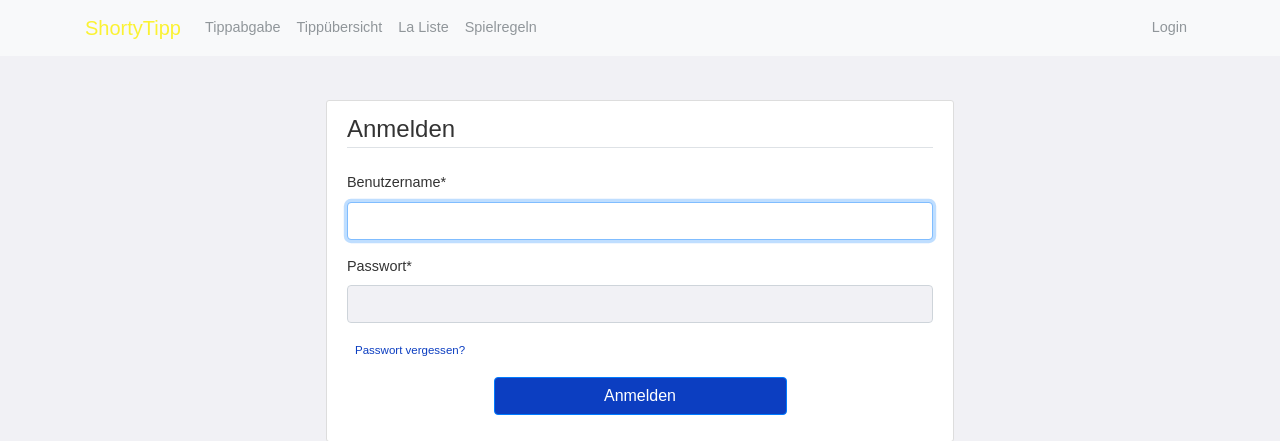
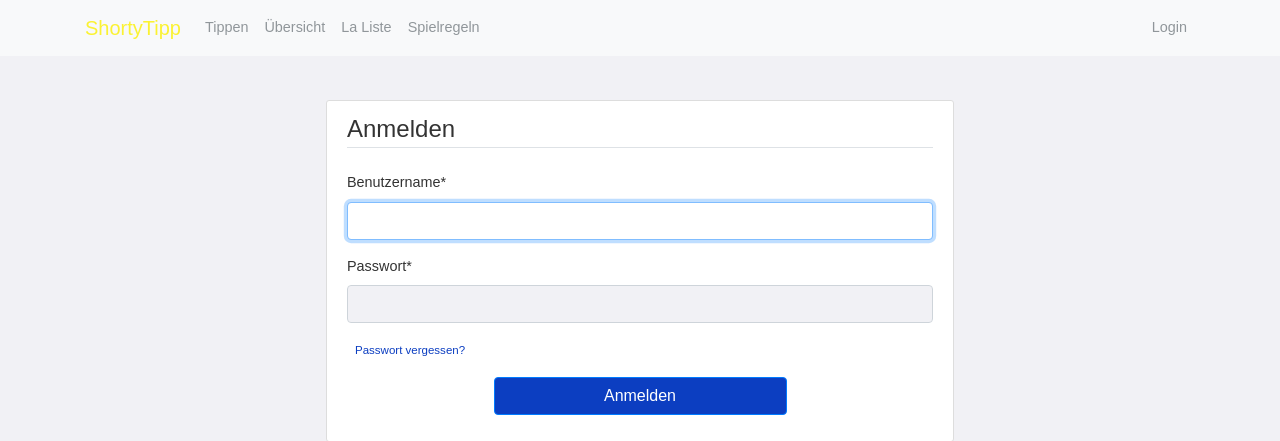
Before and after one commit to ConstantinKurz/TipApp, a Django app: page /login/?next=/ in a window 1280 px wide. Shown: the top 441 px of the page. Run offline with Django 3.2, Linux system fonts and the light colour scheme; data that the repository does not hold is empty; parts of the project's set-up code (start-up, migrations or seed data) failed here and were passed over; some libraries are stand-ins or nearby versions.

Commit message:
rename buttons

```diff
--- a/tip_app_main/templates/tip_app_main/base.html
+++ b/tip_app_main/templates/tip_app_main/base.html
@@ -31,11 +31,11 @@
                 <div class="collapse navbar-collapse" id="navbarToggle">
                     <div class="navbar-nav mr-auto">
                         {% if upcoming_match %}
-                        <a class="nav-item nav-link" href="{% url 'tip-matchday' upcoming_match.matchday %}">Tippabgabe</a>
-                        <a class="nav-item nav-link" href="{% url 'tip-results' upcoming_match.matchday %}">Tippübersicht</a>
+                        <a class="nav-item nav-link" href="{% url 'tip-matchday' upcoming_match.matchday %}">Tippen</a>
+                        <a class="nav-item nav-link" href="{% url 'tip-results' upcoming_match.matchday %}">Übersicht</a>
                         {% else %}
-                        <a class="nav-item nav-link" href="{% url 'tip-matchday' 6 %}">Tippabgabe</a>
-                        <a class="nav-item nav-link" href="{% url 'tip-results' 6 %}">Tippübersicht</a>
+                        <a class="nav-item nav-link" href="{% url 'tip-matchday' 6 %}">Tippen</a>
+                        <a class="nav-item nav-link" href="{% url 'tip-results' 6 %}">Übersicht</a>
                         {% endif %}
                         <a class="nav-item nav-link" href="{% url 'tip-ranking' %}">La Liste</a>
                         <a class="nav-item nav-link" href="{% url 'pdf-view' %}">Spielregeln</a>
```
